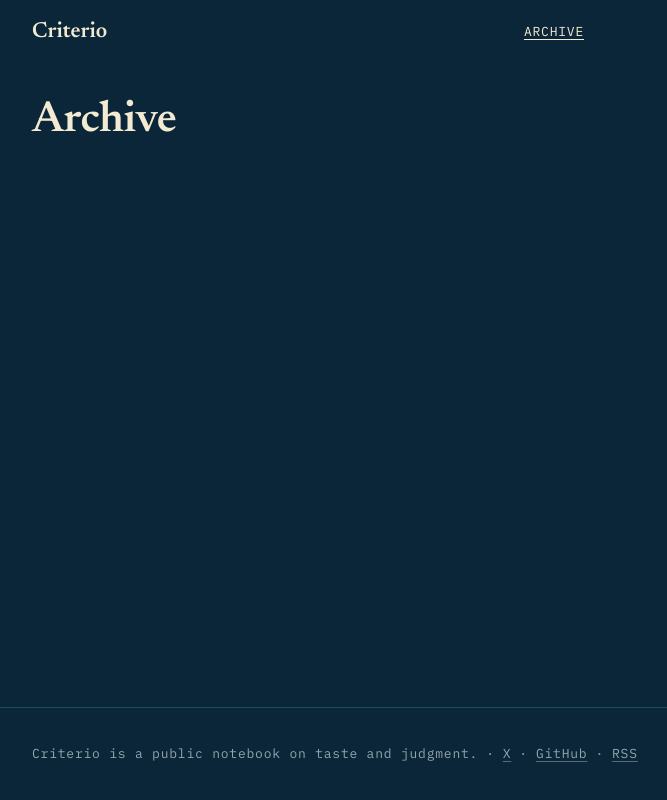
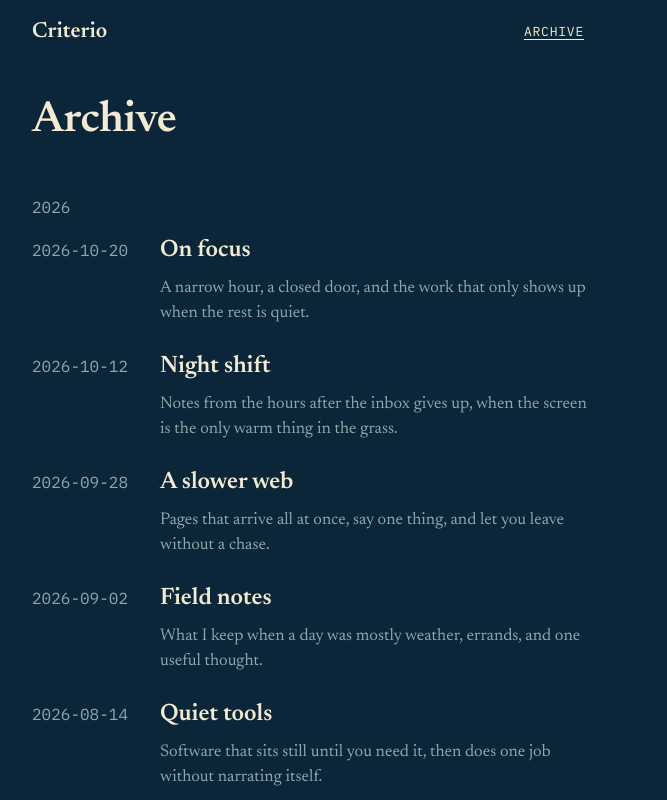
Before and after one commit to jrusco/blog, a React (Vite) app: page /archive in a window 1280 px wide. Shown: the top 800 px of the page, without its empty margins (328-995 px from the left). Built offline with nearby package versions, Linux system fonts and the light colour scheme.

Commit message:
List journal posts on the archive page (#10)

```diff
--- a/src/pages/ArchivePage.tsx
+++ b/src/pages/ArchivePage.tsx
@@ -1,5 +1,8 @@
 import { useLayoutEffect } from "react";
+import { Link } from "react-router-dom";
 import { Column } from "../components/Column";
+import type { Article } from "../lib/articles";
+import { ArchiveIndex } from "./archiveIndex";
 
 export function ArchivePage() {
   useLayoutEffect(() => {
@@ -9,6 +12,41 @@ export function ArchivePage() {
   return (
     <Column className="pt-8">
       <h1 className="text-title">Archive</h1>
+      <ArchiveList posts={ArchiveIndex.posts()} />
     </Column>
   );
 }
+
+export function ArchiveList({ posts }: { posts: readonly Article[] }) {
+  const years = ArchiveIndex.byYear(posts);
+  if (years.length === 0) {
+    return <p className="mt-12 text-body text-muted">Nothing here yet.</p>;
+  }
+
+  return years.map((group) => (
+    <section key={group.year} className="mt-12">
+      <h2 className="font-mono text-small font-normal text-muted">{group.year}</h2>
+      <ol className="mt-4 flex flex-col gap-6">
+        {group.posts.map((post) => (
+          <li
+            key={post.slug}
+            className="grid gap-2 sm:grid-cols-[7rem_minmax(0,1fr)] sm:items-baseline sm:gap-x-4"
+          >
+            <time dateTime={post.date} className="font-mono text-small font-normal text-muted">
+              {post.date}
+            </time>
+            <div className="min-w-0">
+              <Link
+                to={`/journal/${post.slug}`}
+                className="font-serif text-list-title font-semibold text-ink no-underline decoration-accent underline-offset-[0.2em] [&:hover]:underline focus-visible:underline"
+              >
+                {post.title}
+              </Link>
+              <p className="mt-2 font-serif text-summary font-normal text-muted">{post.summary}</p>
+            </div>
+          </li>
+        ))}
+      </ol>
+    </section>
+  ));
+}
--- /dev/null
+++ b/src/pages/archiveIndex.ts
@@ -0,0 +1,32 @@
+import { getArticles, type Article } from "../lib/articles";
+
+export type ArchiveYear = {
+  year: string;
+  posts: Article[];
+};
+
+export class ArchiveIndex {
+  static posts(): Article[] {
+    return getArticles();
+  }
+
+  static byYear(posts: readonly Article[] = ArchiveIndex.posts()): ArchiveYear[] {
+    const years: ArchiveYear[] = [];
+    for (const post of [...posts].sort((a, b) => ArchiveIndex.newestFirst(a, b))) {
+      const year = ArchiveIndex.yearOf(post.date);
+      const current = years.at(-1);
+      if (current?.year === year) current.posts.push(post);
+      else years.push({ year, posts: [post] });
+    }
+    return years;
+  }
+
+  private static newestFirst(a: Article, b: Article): number {
+    if (a.date === b.date) return a.title.localeCompare(b.title);
+    return a.date < b.date ? 1 : -1;
+  }
+
+  private static yearOf(date: string): string {
+    return /^\d{4}-\d{2}-\d{2}$/.test(date) ? date.slice(0, 4) : date;
+  }
+}
```
Also changed, not shown: 2 other files (tests, documents, lock files or other folders).
